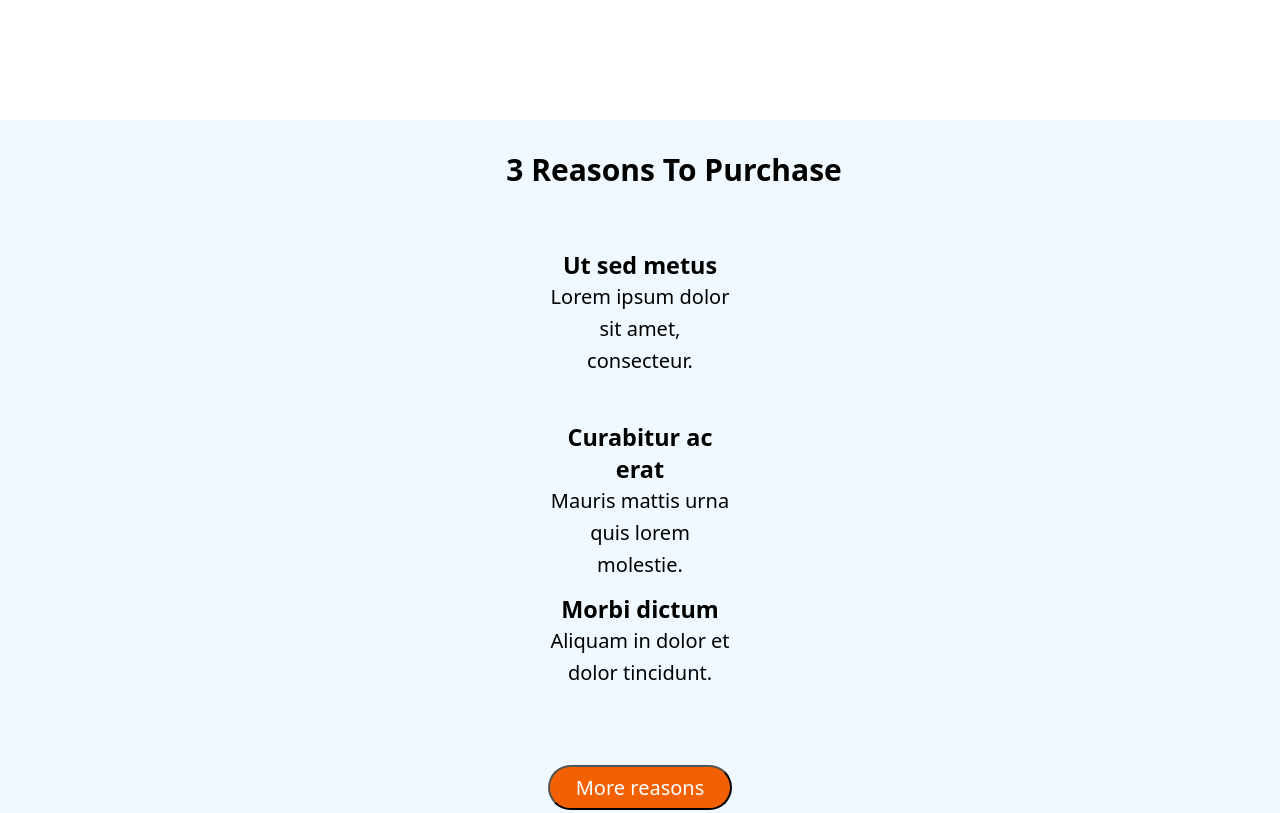
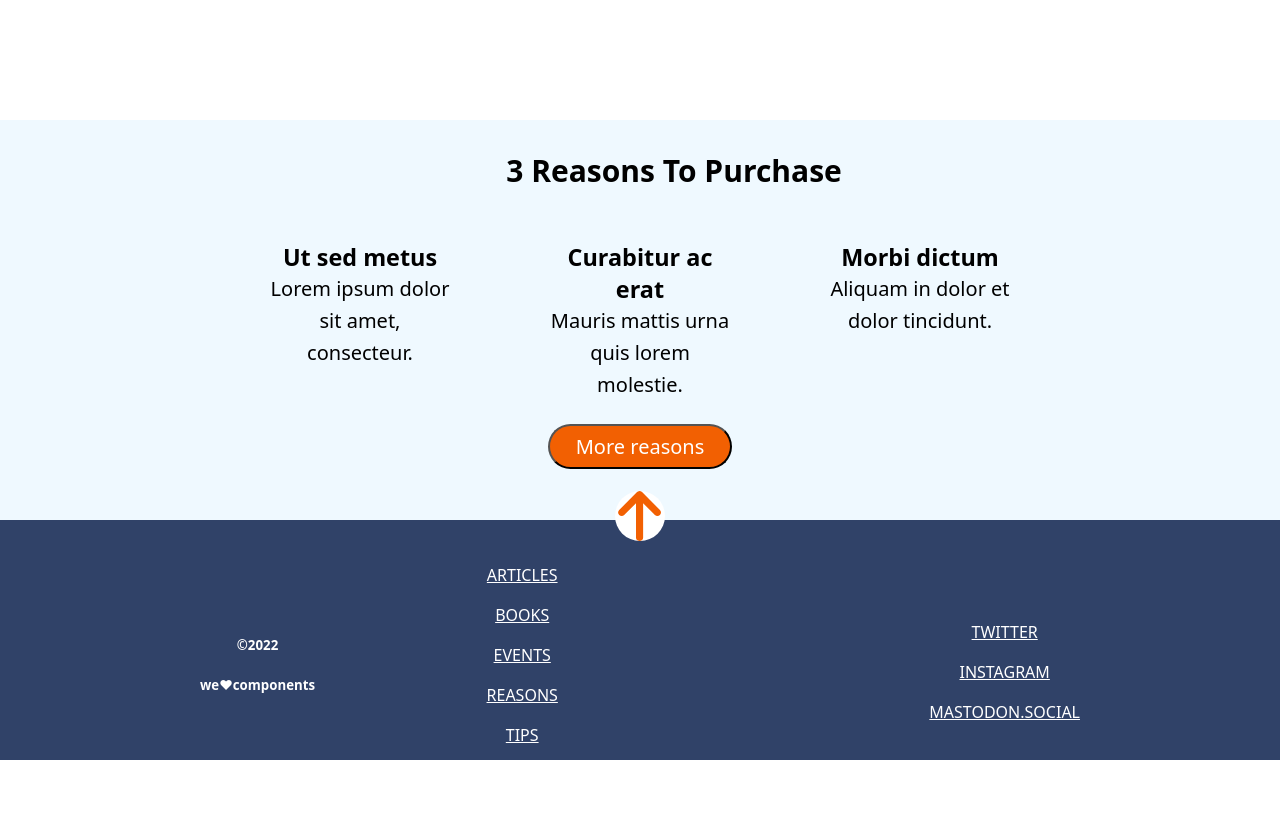
Before and after one commit to Adalab/modulo-1-evaluacion-final-Yolanda-bc, a website built with Vite: page src/index.html in a window 1280 px wide. Shown: the part 873-1686 px from the top of the page. After the commit the page ends 1633 px from the top, so only its background shows below. Built offline with nearby package versions, Linux system fonts and the light colour scheme; files whose address does not match are found by name.

Commit message:
settings and add media query

```diff
--- a/src/index.html
+++ b/src/index.html
@@ -3,24 +3,24 @@
   <head>
     <meta charset="UTF-8" />
     <meta name="viewport" content="width=device-width, initial-scale=1" />
+
+    <link rel="preconnect" href="https://fonts.googleapis.com">
+    <link rel="preconnect" href="https://fonts.gstatic.com" crossorigin>
+    <link href="https://fonts.googleapis.com/css2?family=Roboto+Slab:wght@100..900&family=Roboto:ital,wght@0,100..900;1,100..900&display=swap" rel="stylesheet">
+
+
     <title>Evaluacion-1</title>
-
     <link rel="stylesheet" href="./scss/main.scss" />
   </head>
   <body>
-
-
-
-   <load src="./partials/header.html"/>
-  <main>
-    <load src="./partials/main.html"/>
-  </main>
-
-
-    <load src="./partials/footer.html"/>
-
-
-
-
+    <header>
+      <load src="./partials/header.html" />
+    </header>
+    <main>
+      <load src="./partials/main.html" />
+    </main>
+    <footer>
+      <load src="./partials/footer.html" />
+    </footer>
   </body>
 </html>
--- a/src/partials/footer.html
+++ b/src/partials/footer.html
@@ -1,17 +1,20 @@
 <section id="footer"></section>
     <footer class="footer">
-     <div class="option"></div>
+     <div class="option">
     <a href="https://adalab.es/" >ARTICLES</a>
     <a href="https://adalab.es/" >BOOKS</a>
     <a href="https://adalab.es/" >EVENTS</a>
     <a href="https://adalab.es/" >REASONS</a>
     <a href="https://adalab.es/" >TIPS</a>
-
-    <div class="rrss"></div>
+  </div>
+    <div class="rrss">
     <a href="https://adalab.es/" >TWITTER</a>
     <a href="https://adalab.es/" >INSTAGRAM</a>
     <a href="https://adalab.es">MASTODON.SOCIAL</a>
+  </div>
 
+  <div class="info">
     <h5>©2022</h5>
     <h5>we❤︎components</h5>
+</div>
     </footer>
--- a/src/partials/main.html
+++ b/src/partials/main.html
@@ -9,18 +9,20 @@
     <section class="section-blue">
 
       <h2>3 Reasons To Purchase</h2>
-      <div class="text-block">
+      <div class="grid-block">
+      <div class="text-block1">
         <h3>Ut sed metus</h3>
         <p>Lorem ipsum dolor sit amet, consecteur.</p>
       </div>
-      <div class="text-block">
+      <div class="text-block2">
         <h3>Curabitur ac erat</h3>
         <p>Mauris mattis urna quis lorem molestie.</p>
-      </div>
-      <div class="text-block">
+       </div>
+      <div class="text-block3">
         <h3>Morbi dictum</h3>
         <p> Aliquam in dolor et dolor tincidunt.</p>
       </div>
+    </div>
 
       <button class="More-reasons">More reasons</button>
     <a href="#home">
--- a/src/scss/_footer.scss
+++ b/src/scss/_footer.scss
@@ -13,6 +13,56 @@
     background-color: #304268;
     color: white;
     }
+    .option {
+      display: flex;
+      flex-direction: column;
+      text-align: center;
+    }
+    .rrss {
+      display: flex;
+      flex-direction: column;
+      text-align: center;
+    }
+    .info {
+      display: flex;
+      flex-direction: column;
+      text-align: center;
+      margin-top: 50px;
+    }
     a {
       color: white;
     }
+
+    @media (min-width: 768px) {
+      .footer {
+        flex-direction: row;
+        justify-content: space-between;
+        height: 240px;
+
+
+
+
+      }
+
+      .info {order: 1;
+
+        justify-content: space-between;
+        margin-left: 200px;
+
+
+  }
+    .rrss { order: 3;
+      margin-right: 200px;
+
+
+
+    }
+    .option {order: 2;
+      margin-right: 200px;
+      margin-bottom: 50px;
+
+
+  }
+
+
+    }
--- a/src/scss/_header.scss
+++ b/src/scss/_header.scss
@@ -1,7 +1,8 @@
 h1 {
-
+  font-family: "Roboto Slab", serif;
     margin-top: 250px;
     font-size: 50px;
+    max-width: 14ch
   }
   .icon-menu {
     background-color:  #0271bc;
@@ -24,6 +25,7 @@ h1 {
     height: 100%;
     line-height: 70px;
     font-size: 25px;
+
   }
   .button {
     background-color: white;
--- a/src/scss/_main0.scss
+++ b/src/scss/_main0.scss
@@ -1,4 +1,5 @@
 h6{
+  font-family: "Roboto Slab", serif;
   margin-top: 80px;
   color:#8ccbea ;
   font-size: 14px;
@@ -7,6 +8,7 @@ h6{
 .title{
   margin-left: 0;
   margin-top: 1rem;
+
 }
 .section-white{
   line-height: 40px;
@@ -14,10 +16,12 @@ h6{
   margin-left: 20px;
   height: 370px;
 
+
   }
   .donec {
     font-size: 20px;
     margin-top: 1rem;
+
 
   }
   .go {
@@ -30,11 +34,17 @@ h6{
   }
   .section-blue {
     background-color: #eff9ff;
-    height: 630px;
+    padding-block: 30px ;
     display: grid;
     place-items: center;
-    height: 100vh;
-   }
+  }
+    .grid-block {
+      margin-top: 50px;
+
+    }
+
+
+
   .More-reasons {
     width: 184px;
     height: 45px;
@@ -43,7 +53,7 @@ h6{
     color: white;
     font-size: 20px;
     }
-    .text-block {
+    .text-block1 {
       width: 180px;
       height: 63px;
       font-size: 18px;
@@ -51,7 +61,34 @@ h6{
       text-align: center;
       margin-bottom: 50px;
       font-size: 20px;
+      margin-bottom: 100px;
+
       }
+      .text-block2 {
+        width: 180px;
+        height: 63px;
+        font-size: 18px;
+        line-height: 2rem;
+        text-align: center;
+        margin-bottom: 50px;
+        font-size: 20px;
+        margin-bottom: 100px;
+
+        }
+        .text-block3 {
+          width: 180px;
+          height: 63px;
+          font-size: 18px;
+          line-height: 2rem;
+          text-align: center;
+          margin-bottom: 50px;
+          font-size: 20px;
+          margin-bottom: 100px;
+
+          }
+
+
+
 
 
         .icon-arrow {
@@ -59,10 +96,47 @@ h6{
           border-radius: 50%;
           width: 50px;
           height: 50px;
-          margin-bottom: -100px;
+          margin-bottom: -55px;
           }
           h2{
             font-size: 30px;
             margin-left: 68px;
 
           }
+          @media (min-width: 768px) {
+            .grid-block {
+              display: grid;
+              grid-template-columns: repeat(3, 1fr);
+              gap: 100px;
+              justify-items: center;
+            }
+            .text-block1,
+            .text-block2,
+            .text-block3 {
+              margin-bottom: 0;
+            }
+            .section-blue{
+              height: 400px;
+            }
+            .More-reasons {
+              margin-top: 120px;
+            }
+          }
+          @media (min-width: 1300px){
+
+              h6 {
+                margin-left: 700px;
+
+              }
+              .title {
+              margin-left: 700px;
+              }
+              .donec {
+                margin-left: 700px;
+                margin-right: 700px;
+              }
+              .go {
+                margin-left: 700px;
+              }
+
+          }
```
